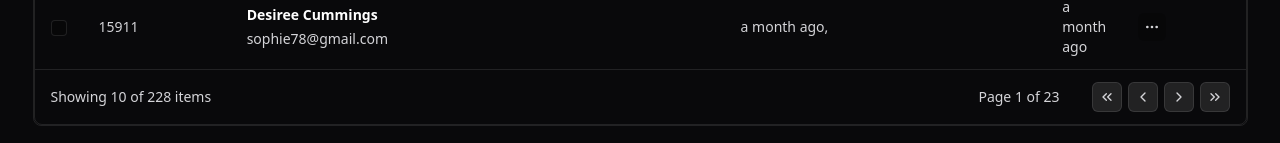
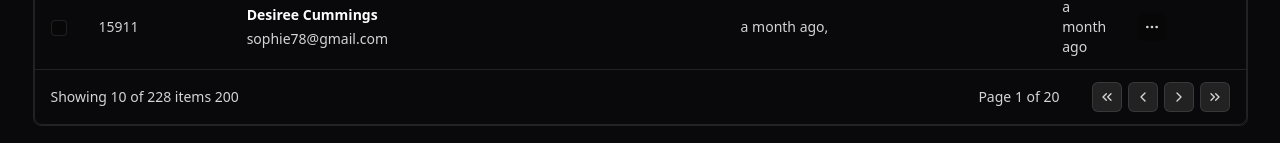
Before and after one commit to olivejoys/guest-flow-web, a React (Vite) app: page / in a window 1280 px wide. Shown: the part 977-1120 px from the top of the page. Built offline with nearby package versions, Linux system fonts and the light colour scheme.

Commit message:
created function goToNextPage

```diff
--- a/src/components/attendee-list.tsx
+++ b/src/components/attendee-list.tsx
@@ -13,12 +13,17 @@ dayjs().format()
 dayjs.extend(relativeTime);
 
 
+
 export function AttendeeList() {
    const [search, setSearch] = useState('')
    const [page, setPage] = useState(1)
    function onSearchInputChanged(event: ChangeEvent<HTMLInputElement>) {
       setSearch(event.target.value)
 
+   }
+
+   function goToNextPage() {
+      setPage(page + 1)
    }
 
    return (
@@ -93,12 +98,12 @@ export function AttendeeList() {
                   <tr>
                      <TableCell className="py-3 px-4 text-sm
                       text-zinc-300" colSpan={3}>
-                        Showing 10 of 228 items
+                        Showing 10 of 228 items {attendees.length}
                      </TableCell>
                      <TableCell className="py-3 px-4 text-sm
                       text-zinc-300 text-right" colSpan={3}>
                         <div className="inline-flex items-center gap-8">
-                           <span>Page 1 of 23</span>
+                           <span>Page {page} of {Math.ceil(attendees.length / 10)}</span>
                            <div className="flex gap-1.5">
                               <IconButton>
                                  <ChevronsLeft className="size-4" />
@@ -106,7 +111,7 @@ export function AttendeeList() {
                               <IconButton>
                                <ChevronLeft className="size-4" />
                               </IconButton>
-                              <IconButton>
+                              <IconButton onClick={goToNextPage}>
                                  <ChevronRight className="size-4" />
                               </IconButton>
                               <IconButton>
```
